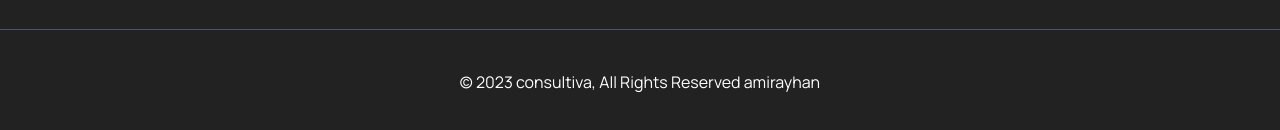
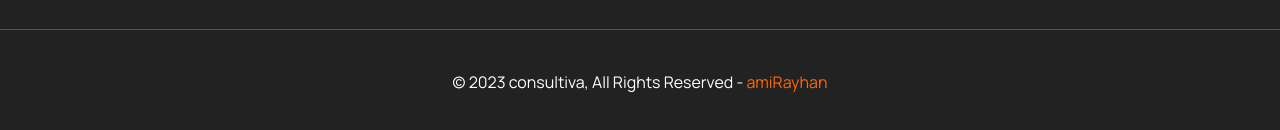
Before and after one commit to amirayhan/shopno-business-agency, a React (Vite) app: page / in a window 1280 px wide. Shown: the part 6607-6737 px from the top of the page. Built offline with nearby package versions, Linux system fonts and the light colour scheme.

Commit message:
copyright section added

```diff
--- a/src/components/Footer/Footer.jsx
+++ b/src/components/Footer/Footer.jsx
@@ -79,7 +79,12 @@ const Footer = () => {
                 </div>
             </div>
             <div className="md:max-w-[1480px] sm:max-w-[600px] m-auto border-t border-gray-600 py-10">
-                <p className="text-center text-white">© 2023 consultiva, All Rights Reserved amirayhan</p>
+                <p className="text-center text-white">
+                    © 2023 consultiva, All Rights Reserved -{" "}
+                    <a className="text-[#ff6809]" target="_blank" href="github.com/amirayhan/">
+                        amiRayhan
+                    </a>
+                </p>
             </div>
         </div>
     );
```
